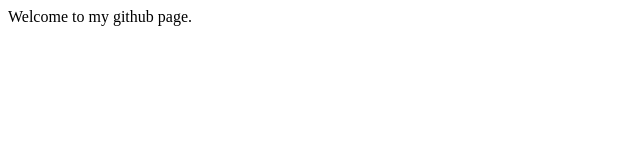
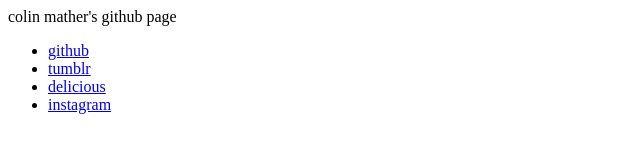
Before and after one commit to colinmm/colinmm.github.io, a plain HTML site: page index.html in a window 1280 px wide. Shown: the whole page, without its empty margins (0-640 px from the left). Drawn offline with Linux system fonts and the light colour scheme.

Commit message:
Add links from main page

```diff
--- a/index.html
+++ b/index.html
@@ -4,7 +4,23 @@
 </head>
 <body>
 	<div class="main">
-		<p>Welcome to my github page.</p>
+		<p class="main_title">colin mather's github page</p>
+		<div class="main_links">
+			<ul>
+				<li>
+					<a href="https://github.com/colinmm">github</a>
+				</li>
+				<li>
+					<a href="http://mathematicien.tumblr.com">tumblr</a>
+				</li>
+				<li>
+					<a href="http://delicious.com/colinmm">delicious</a>
+				</li>
+				<li>
+					<a href="http://instagram.com/based_colin">instagram</a>
+				</li>
+			</ul>
+		</div>
 	</div>
 </body>
 </html>
```
